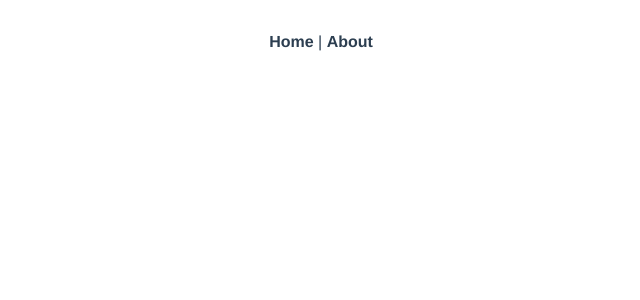
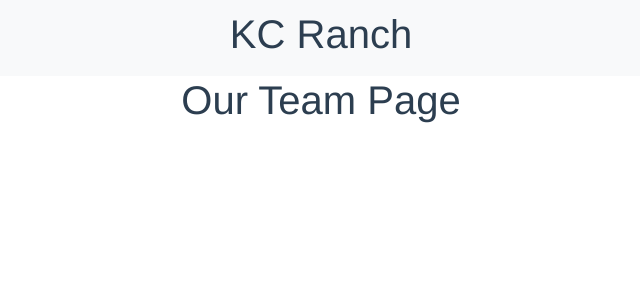
Before and after one commit to CoreyWhitmore/kcranch, a Vue app: page /OurTeam in a window 1280 px wide. Shown: the top 300 px of the page, without its empty margins (319-959 px from the left). Built offline with nearby package versions, Linux system fonts and the light colour scheme.

Commit message:
Rouer links and sub-pages set up

```diff
--- a/src/App.vue
+++ b/src/App.vue
@@ -1,10 +1,11 @@
 <template>
   <div id="app">
-    <div id="nav">
-      <router-link to="/">Home</router-link> |
-      <router-link to="/about">About</router-link>
+    <div id="nav" class="bg-light">
+      <router-link to="/">
+        <h1>KC Ranch</h1>
+      </router-link>
     </div>
-    <router-view/>
+    <router-view />
   </div>
 </template>
 
@@ -18,7 +19,7 @@
   }
 
   #nav {
-  padding: 30px;
+    padding: 10px;
   }
 
   #nav a {
--- /dev/null
+++ b/src/components/HomeSplash.vue
@@ -0,0 +1,33 @@
+<template>
+  <div class="homesplash">
+
+    <div class="row justify-content-center">
+      <router-link to="/HorsePoweredReading">
+        <h4>Horse Powered Reading</h4>
+      </router-link>
+    </div>
+    <div class="row justify-content-center">
+      <router-link to="/BuckysSoap">
+        <h4>Bucky's Soap</h4>
+      </router-link>
+
+    </div>
+    <div class="row justify-content-center">
+      <router-link to="/BarnArt">
+        <h4>Barn Art</h4>
+      </router-link>
+
+    </div>
+    <div class="row justify-content-center">
+      <router-link to="/OurTeam">
+        <h4>Our Team</h4>
+      </router-link>
+    </div>
+  </div>
+</template>
+
+<script>
+  export default {
+    name: 'HomeSplash',
+  }
+</script>
--- a/src/router/index.js
+++ b/src/router/index.js
@@ -1,6 +1,10 @@
 import Vue from 'vue'
 import VueRouter from 'vue-router'
 import Home from '../views/Home.vue'
+import HorsePoweredReading from '../views/HorsePoweredReading.vue'
+import BuckysSoap from '../views/BuckysSoap.vue'
+import BarnArt from '../views/BarnArt.vue'
+import OurTeam from '../views/OurTeam.vue'
 
 Vue.use(VueRouter)
 
@@ -17,7 +21,28 @@ const routes = [
     // this generates a separate chunk (about.[hash].js) for this route
     // which is lazy-loaded when the route is visited.
     component: () => import(/* webpackChunkName: "about" */ '../views/About.vue')
+  },
+  {
+    path: '/HorsePoweredReading',
+    name: 'HorsePoweredReading',
+    component: HorsePoweredReading
+  },
+  {
+    path: '/BuckysSoap',
+    name: 'BuckysSoap',
+    component: BuckysSoap
+  },
+  {
+    path: '/BarnArt',
+    name: 'BarnArt',
+    component: BarnArt
+  },
+  {
+    path: '/OurTeam',
+    name: 'OurTeam',
+    component: OurTeam
   }
+
 ]
 
 const router = new VueRouter({
--- /dev/null
+++ b/src/views/BarnArt.vue
@@ -0,0 +1,5 @@
+<template>
+  <div class="about">
+    <h1>Barn Art Page</h1>
+  </div>
+</template>
--- /dev/null
+++ b/src/views/BuckysSoap.vue
@@ -0,0 +1,5 @@
+<template>
+  <div class="about">
+    <h1>Bucky's Soap Page</h1>
+  </div>
+</template>
--- a/src/views/Home.vue
+++ b/src/views/Home.vue
@@ -1,18 +1,17 @@
 <template>
   <div class="home">
-    <img alt="Vue logo" src="../assets/logo.png">
-    <HelloWorld msg="Welcome to Your Vue.js App"/>
+    <HomeSplash />
   </div>
 </template>
 
 <script>
-// @ is an alias to /src
-import HelloWorld from '@/components/HelloWorld.vue'
+  // @ is an alias to /src
+  import HomeSplash from '@/components/HomeSplash.vue'
 
-export default {
-  name: 'Home',
-  components: {
-    HelloWorld
+  export default {
+    name: 'Home',
+    components: {
+      HomeSplash
+    }
   }
-}
 </script>
--- /dev/null
+++ b/src/views/HorsePoweredReading.vue
@@ -0,0 +1,5 @@
+<template>
+  <div class="about">
+    <h1>Horse Powered Reading Page</h1>
+  </div>
+</template>
--- /dev/null
+++ b/src/views/OurTeam.vue
@@ -0,0 +1,5 @@
+<template>
+  <div class="about">
+    <h1>Our Team Page</h1>
+  </div>
+</template>
```
Lines whose indentation alone changed are shown as unchanged.
